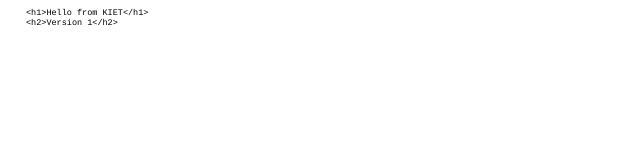
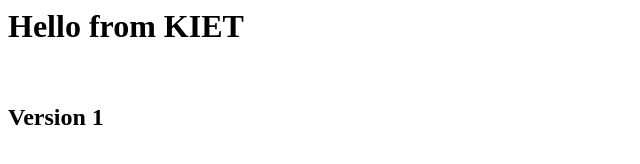
Before and after one commit to Yatin-byte/CodePipeline, a plain HTML site: page index.html in a window 1280 px wide. Shown: the whole page, without its empty margins (0-640 px from the left). Drawn offline with Linux system fonts and the light colour scheme.

Commit message:
Update index.html

```diff
--- a/index.html
+++ b/index.html
@@ -1,17 +1,2 @@
-<!DOCTYPE html PUBLIC "-//W3C//DTD HTML 4.01//EN" "http://www.w3.org/TR/html4/strict.dtd">
-<html>
-<head>
-  <meta http-equiv="Content-Type" content="text/html; charset=utf-8">
-  <meta http-equiv="Content-Style-Type" content="text/css">
-  <title></title>
-  <meta name="Generator" content="Cocoa HTML Writer">
-  <meta name="CocoaVersion" content="2685.6">
-  <style type="text/css">
-    p.p1 {margin: 0.0px 0.0px 24.0px 18.0px; font: 8.5px Courier; color: #000000}
-  </style>
-</head>
-<body>
-<p class="p1">&lt;h1&gt;Hello from KIET&lt;/h1&gt;<br>
-&lt;h2&gt;Version 1&lt;/h2&gt;</p>
-</body>
-</html>
+<h1>Hello from KIET</h1>
+<h2>Version 1</h2>
```
